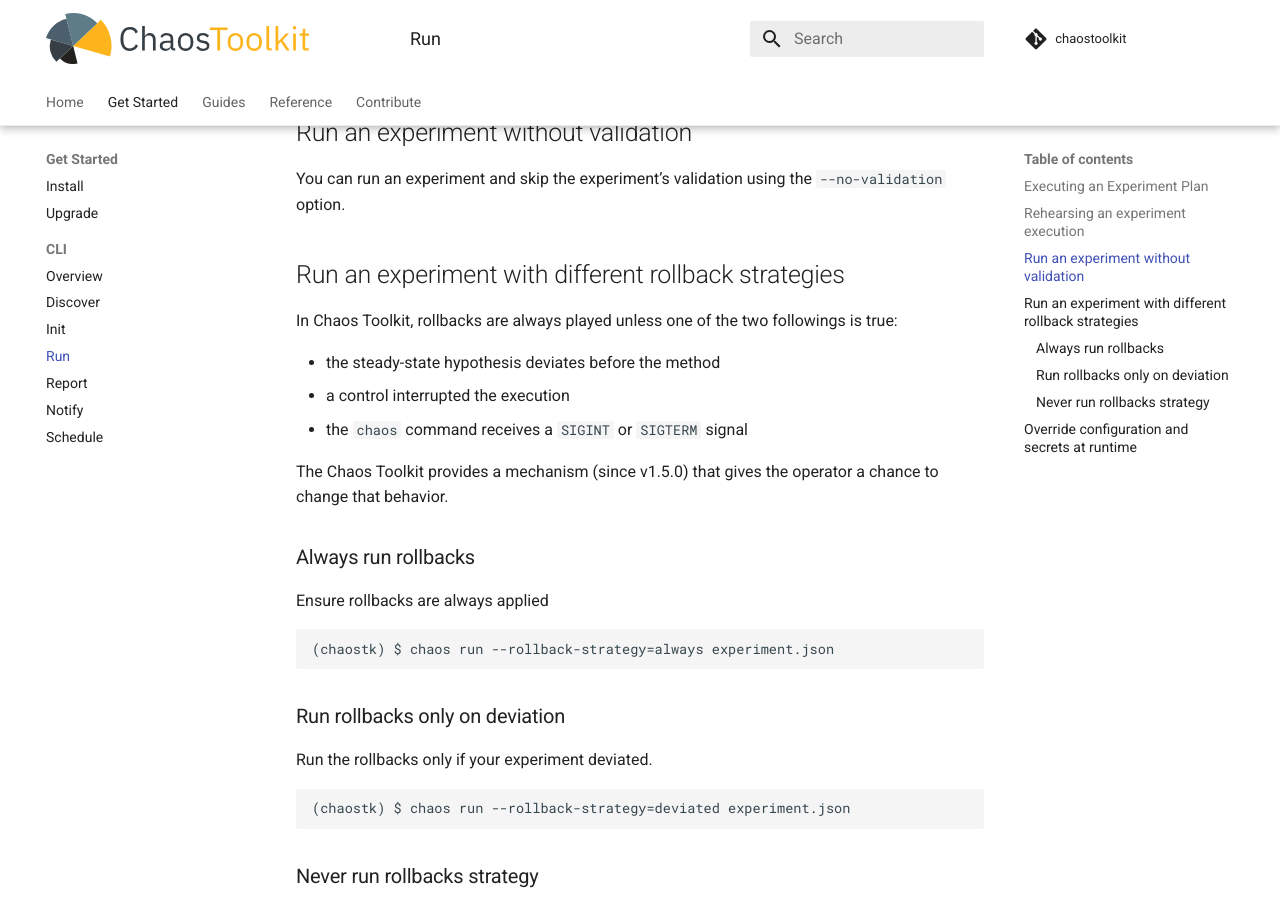
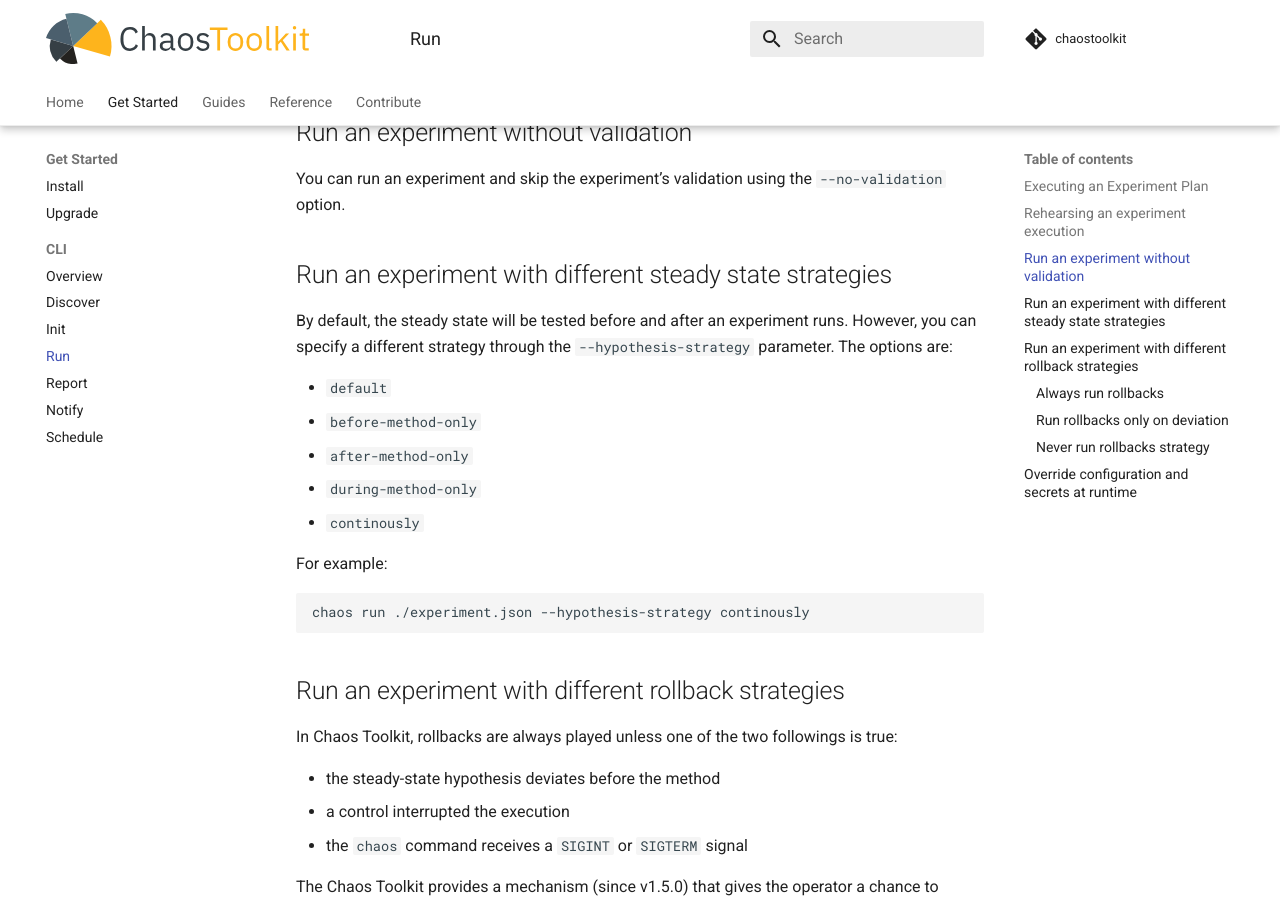
Before and after one commit to chaostoolkit/chaostoolkit-documentation, an MkDocs documentation site: the page built from sources/reference/usage/run.md, in a window 1280 px wide and 900 px high, scrolled down 1078 px. Built offline with MkDocs 1.6.1 and Material for MkDocs 9.7.7, drawn with Linux system fonts in a browser that asks for light colours; comment, search, counter and statistics services are not loaded.

Commit message:
Document --hypothesis-strategy CLI param
Signed-off-by: Adam D'Abbracci <3945646+adamdabbracci@users.noreply.github.com>

````diff
--- a/sources/reference/usage/run.md
+++ b/sources/reference/usage/run.md
@@ -35,6 +35,20 @@
 
 You can run an experiment and skip the experiment's validation using the
 `--no-validation` option.
+
+## Run an experiment with different steady state strategies
+By default, the steady state will be tested before and after an experiment runs. However, you can specify a different strategy through the `--hypothesis-strategy` parameter. The options are:
+
+* `default`
+* `before-method-only`
+* `after-method-only`
+* `during-method-only`
+* `continously`
+
+For example:
+```
+chaos run ./experiment.json --hypothesis-strategy continously
+```
 
 ## Run an experiment with different rollback strategies
 
````
